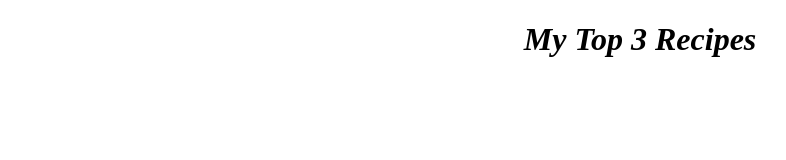
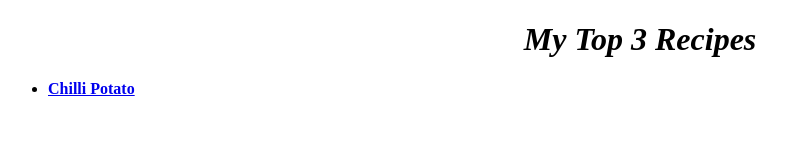
Before and after one commit to Sxeptix/odin-recipes, a plain HTML site: page index.html in a window 1280 px wide. Shown: the whole page, without its empty margins (0-786 px from the left). Drawn offline with Linux system fonts and the light colour scheme.

Commit message:
modified the Index.html file to Add recipes in an unordered list in form of links

```diff
--- a/index.html
+++ b/index.html
@@ -8,5 +8,8 @@
 
 <body>
     <h1 align="center"><em>My Top 3 Recipes</em></h1>
+    <ul>
+        <li><a href =.recipes/chilli-potato.html><strong>Chilli Potato</strong></a></li>
+    </ul>
 </body>
 </html>
```
